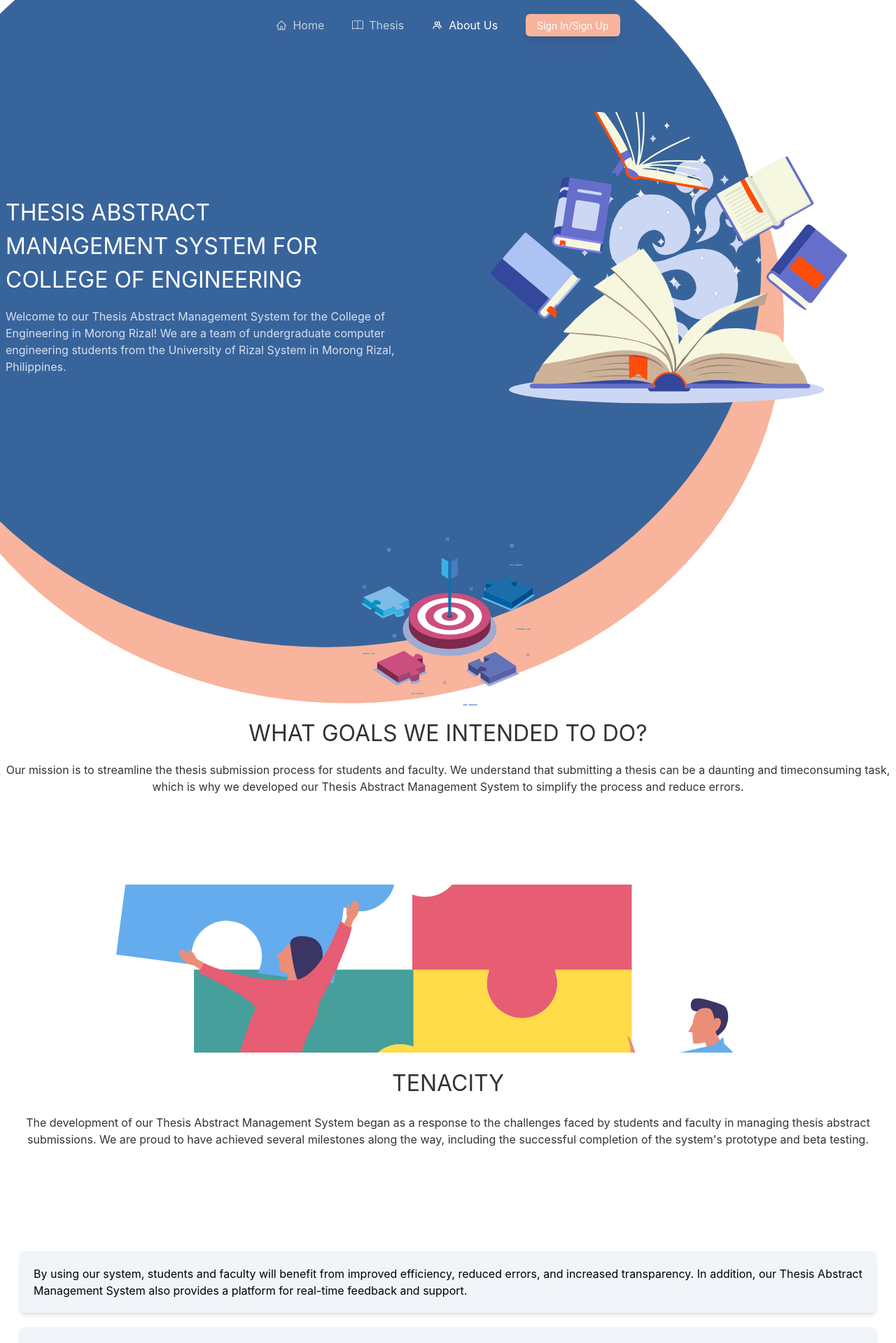
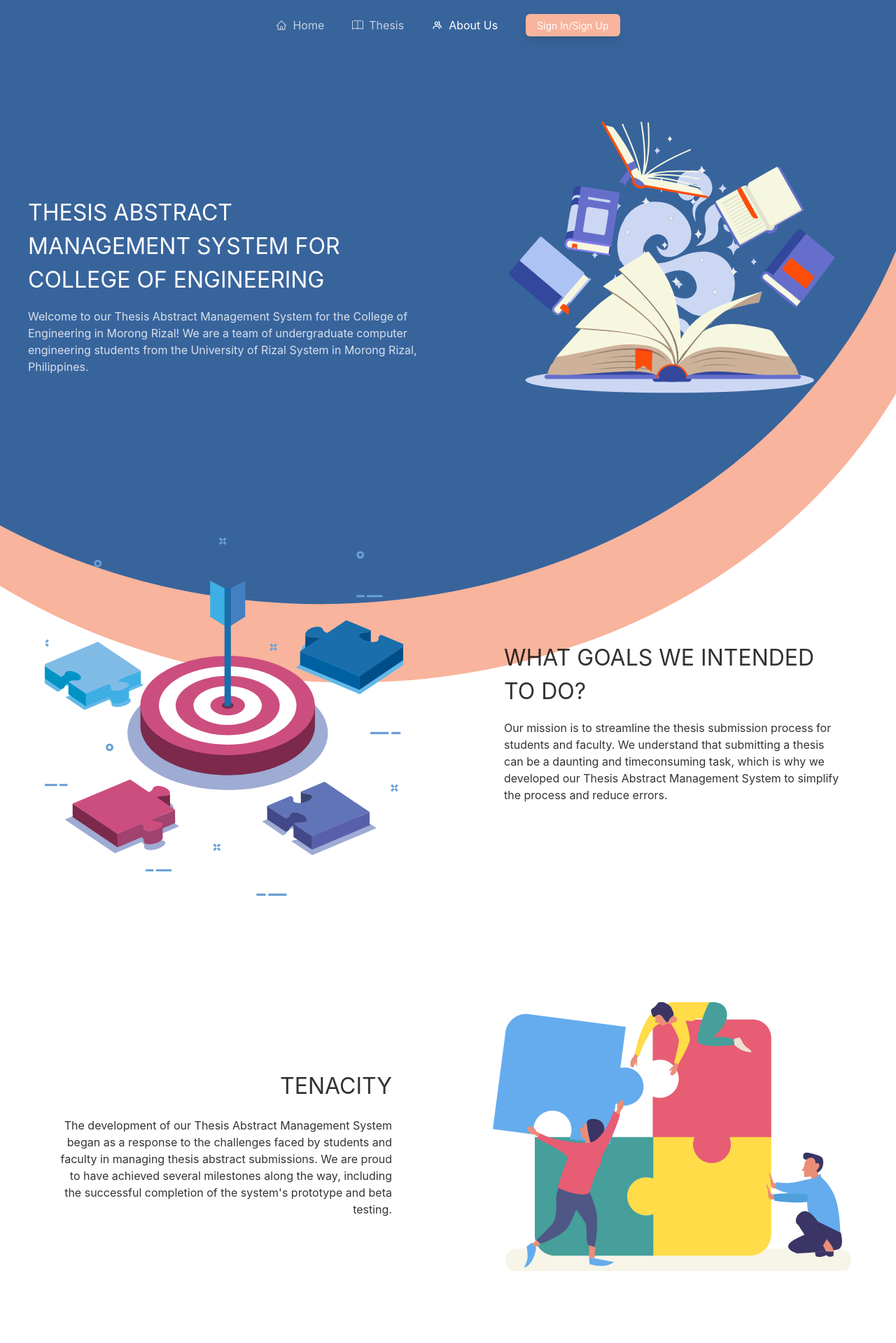
Before and after one commit to TorrCod/thesis-abstract, a Next.js app: page /aboutus in a window 1280 px wide. Shown: the top 1919 px of the page at 70% size. Built offline with nearby package versions, Linux system fonts and the light colour scheme; no server answers; the database is empty.

Commit message:
about us responsive

```diff
--- a/package.json
+++ b/package.json
@@ -27,6 +27,7 @@
     "typescript": "4.9.5"
   },
   "devDependencies": {
+    "@svgr/webpack": "^6.5.1",
     "@types/mongodb": "^4.0.7",
     "@types/node": "^18.14.2",
     "autoprefixer": "^10.4.13",
--- a/src/components/background.tsx
+++ b/src/components/background.tsx
@@ -4,20 +4,7 @@
 const Background = () => {
   return (
     <div className="bg-circle">
-      <svg
-        viewBox="0 0 2123 1932"
-        fill="none"
-        xmlns="http://www.w3.org/2000/svg"
-      >
-        <ellipse
-          cx="1088.5"
-          cy="1032.5"
-          rx="1034.5"
-          ry="899.5"
-          fill="#F8B49C"
-        />
-        <ellipse cx="1034.5" cy="899.5" rx="1034.5" ry="899.5" fill="#38649C" />
-      </svg>
+      <Image priority src="/bg-circles.svg" fill alt="Follow us on Twitter" />
     </div>
   );
 };
--- a/src/components/navbar.tsx
+++ b/src/components/navbar.tsx
@@ -76,7 +76,7 @@
   return (
     <div
       className={
-        "px-2 py-5 fixed md:flex top-0 z-10 w-full md:justify-center md:items-center " +
+        "px-2 py-5 fixed md:flex top-0 z-50 w-full md:justify-center md:items-center " +
         (y > 0 ? "shadow-md flex bg-[#38649C] " : "md:bg-transparent ")
       }
     >
--- a/src/pages/aboutus.tsx
+++ b/src/pages/aboutus.tsx
@@ -1,16 +1,15 @@
 import { PriButton } from "@/components/button";
 import { Avatar, Card, Divider, Form, Input } from "antd";
-import TextArea from "antd/es/input/TextArea";
 import Image from "next/image";
 import { AiOutlineMail, AiOutlinePhone } from "react-icons/ai";
-import { CiLocationOn } from "react-icons/ci";
+import { IoLocationOutline } from "react-icons/io5";
 
 const AboutUs = () => {
   return (
     <>
       <section className="md:pt-40 md:grid md:place-content-center">
         <div className="text-white md:grid md:grid-cols-2 place-items-center md:h-[30em]">
-          <div className="relative h-[20em] w-[40em] md:w-[35em] md:h-full m-auto md:order-2">
+          <div className="relative w-full max-w-sm h-96 md:order-2 m-auto lg:h-[30em] lg:max-w-lg">
             <Image
               style={{ objectFit: "cover" }}
               src={"/book.svg"}
@@ -18,7 +17,7 @@
               fill
             />
           </div>
-          <div className="md:order-1">
+          <div className="md:order-1 md:p-10">
             <div className="md:max-w-[43em]">
               <h1 className="text-center md:text-left my-4 text-[1.4rem] md:text-[2rem] md:max-w-lg">
                 THESIS ABSTRACT MANAGEMENT SYSTEM FOR COLLEGE OF ENGINEERING
@@ -32,28 +31,30 @@
             </div>
           </div>
         </div>
-        <div className="pt-32">
-          <div className="relative h-[15em] w-3/4 m-auto">
+        <div className="pt-32 md:grid md:grid-cols-2 md:place-items-center">
+          <div className="relative h-80 w-full m-auto max-w-sm lg:h-[32em] lg:max-w-lg">
             <Image
-              style={{ objectFit: "contain" }}
+              style={{ objectFit: "cover" }}
               src={"/goals.svg"}
               alt="goal"
               fill
             />
           </div>
-          <h1 className="text-center my-4 opacity-80">
+          <div className="lg:px-20 md:p-10">
+            <h1 className="text-center my-4 opacity-80 md:text-left">
               WHAT GOALS WE INTENDED TO DO?
             </h1>
-          <p className="opacity-80 text-center">
+            <p className="opacity-80 text-center md:text-left">
               Our mission is to streamline the thesis submission process for
-            students and faculty. We understand that submitting a thesis can be
-            a daunting and timeconsuming task, which is why we developed our
-            Thesis Abstract Management System to simplify the process and reduce
-            errors.
+              students and faculty. We understand that submitting a thesis can
+              be a daunting and timeconsuming task, which is why we developed
+              our Thesis Abstract Management System to simplify the process and
+              reduce errors.
             </p>
           </div>
-        <div className="pt-32">
-          <div className="relative h-[15em] w-3/4 m-auto">
+        </div>
+        <div className="pt-32 md:grid md:grid-cols-2 md:place-items-center lg:h-[35em]">
+          <div className="relative h-72 w-full m-auto max-w-sm lg:max-w-lg order-2 lg:h-96">
             <Image
               style={{ objectFit: "cover" }}
               src={"/puzzle.svg"}
@@ -61,33 +62,37 @@
               fill
             />
           </div>
-          <h1 className="opacity-80 text-center py-5">TENACITY</h1>
-          <p className="opacity-80 text-center">
-            The development of our Thesis Abstract Management System began as a
-            response to the challenges faced by students and faculty in managing
-            thesis abstract submissions. We are proud to have achieved several
-            milestones along the way, including the successful completion of the
-            system's prototype and beta testing.
+          <div className="lg:px-20 order-1 md:p-10">
+            <h1 className="opacity-80 text-center py-5 md:text-right">
+              TENACITY
+            </h1>
+            <p className="opacity-80 text-center md:text-right">
+              The development of our Thesis Abstract Management System began as
+              a response to the challenges faced by students and faculty in
+              managing thesis abstract submissions. We are proud to have
+              achieved several milestones along the way, including the
+              successful completion of the system's prototype and beta testing.
             </p>
           </div>
-        <div className="pt-32">
-          <div className="bg-slate-100 shadow-md p-5 rounded-lg m-5 text-justify">
+        </div>
+        <div className="pt-32 md:grid md:grid-cols-2 max-w-4xl m-auto">
+          <div className="bg-slate-100 shadow-md p-10 rounded-lg m-5 text-justify">
             By using our system, students and faculty will benefit from improved
             efficiency, reduced errors, and increased transparency. In addition,
             our Thesis Abstract Management System also provides a platform for
             real-time feedback and support.
           </div>
-          <div className="bg-slate-100 shadow-md p-5 rounded-lg m-5 text-justify">
+          <div className="bg-slate-100 shadow-md p-10 rounded-lg m-5 text-justify">
             Our system's key features include a userfriendly interface, an
             easy-to-use submission process, and a real-time tracking system.
             These features allow students and faculty to submit and manage their
             thesis abstracts with ease and transparency.
           </div>
         </div>
-        <div className="pt-32">
-          <div className="p-5">
+        <div className="pt-32 md:grid md:grid-cols-2 max-w-5xl m-auto gap-5">
+          <div className="px-5 max-w-sm m-auto">
             <h1 className="my-4 opacity-80">GET IN TOUCH</h1>
-            <p className="opacity-80">
+            <p className="opacity-80 text-justify">
               If you have any questions or need technical support, please don't
               hesitate to contact our team. You can find our contact information
               on our website.
@@ -97,17 +102,18 @@
                 <AiOutlinePhone color="#38649C" size={"1.5em"} />
                 torreschristian@gmail.com
               </div>
-              <div className="flex items-center gap-3">
+              <div className="flex items-center gap-3 mt-2">
                 <AiOutlineMail color="#38649C" size={"1.5em"} />
                 09683680391
               </div>
-              <div className="flex items-center gap-3">
-                <CiLocationOn color="#38649C" size={"1.5em"} />
+              <div className="flex items-center gap-3 mt-2">
+                <IoLocationOutline color="#38649C" size={"1.5em"} />
                 URS MORONG
               </div>
             </div>
           </div>
-          <div className="bg-slate-100 mx-5 shadow-md rounded-xl p-5">
+          <div className="grid place-content-center w-full">
+            <div className="bg-slate-100 mx-5 w-full shadow-md rounded-xl p-5 max-w-sm lg:absolute md:w-full md:max-w-sm md:z-10">
               <h3 className="py-5 opacity-80">Direct Message</h3>
               <Form>
                 <Form.Item>
@@ -117,7 +123,10 @@
                   <Input placeholder="email" />
                 </Form.Item>
                 <Form.Item>
-                <TextArea autoSize={{ minRows: 8 }} placeholder="message... " />
+                  <Input.TextArea
+                    autoSize={{ minRows: 8 }}
+                    placeholder="message... "
+                  />
                 </Form.Item>
                 <Form.Item>
                   <PriButton>SEND</PriButton>
@@ -125,32 +134,35 @@
               </Form>
             </div>
           </div>
+        </div>
       </section>
-      <div className="mt-32 bg-[#38649C] relative text-white p-2">
+      <div className="mt-40">
+        <div className="text-white p-2 bg-[#38649C]">
           <h1 className="text-center py-10 opacity-80">RESEARCHER</h1>
-        <div className="grid grid-cols-2 gap-5">
-          <div className="flex flex-col place-items-center">
-            <Avatar size={"large"} />
+          <div className="grid grid-cols-2 gap-5 md:grid-cols-4 max-w-3xl m-auto">
+            <div className="flex flex-col gap-2 place-items-center">
+              <Avatar className="h-28 w-28" size={"large"} />
               <div>Christian Bert Torres</div>
             </div>
-          <div className="flex flex-col place-items-center">
-            <Avatar size={"large"} />
+            <div className="flex flex-col gap-2 place-items-center">
+              <Avatar className="h-28 w-28" size={"large"} />
               <div>Christian Bert Torres</div>
             </div>
-          <div className="flex flex-col place-items-center">
-            <Avatar size={"large"} />
+            <div className="flex flex-col gap-2 place-items-center">
+              <Avatar className="h-28 w-28" size={"large"} />
               <div>Christian Bert Torres</div>
             </div>
-          <div className="flex flex-col place-items-center">
-            <Avatar size={"large"} />
+            <div className="flex flex-col gap-2 place-items-center">
+              <Avatar className="h-28 w-28" size={"large"} />
               <div>Christian Bert Torres</div>
             </div>
           </div>
-        <p className="text-center py-10 opacity-80">
+          <p className="text-center py-10 opacity-80 max-w-lg m-auto">
             Our team is composed of dedicated computer engineering students with
             expertise in software development and programming. We are passionate
             about creating innovative solutions to complex problems.
           </p>
+        </div>
       </div>
     </>
   );
--- a/src/styles/globals.css
+++ b/src/styles/globals.css
@@ -35,7 +35,7 @@
 }
 
 main {
-  overflow-y: hidden;
+  overflow-x: hidden;
   position: relative;
 }
 
@@ -47,11 +47,14 @@
 .bg-circle {
   position: absolute;
   width: 100%;
-  min-width: 40em;
-  top: 0em;
-  left: 0em;
-  transform: scale(2);
+  height: 50em;
+  display: grid;
+  min-width: 50em;
+  top: -3em;
+  right: -10em;
   z-index: -100;
+  place-content: center;
+  transform: scale(1.4);
 }
 
 h1 {
--- a/src/styles/mediaqueries.css
+++ b/src/styles/mediaqueries.css
@@ -2,16 +2,15 @@
   main,
   section {
     padding-top: 0;
+    padding-inline: 0;
   }
 
   .bg-circle {
     position: absolute;
-    width: 100%;
     min-width: 60em;
-    max-width: 200em;
-    top: -10em;
+    top: -30em;
     left: -10em;
-    transform: scale(1);
+    height: 80em;
   }
 }
 
```
Also changed, not shown: 1 other file (tests, documents, lock files or other folders). Lines whose indentation alone changed are shown as unchanged.
